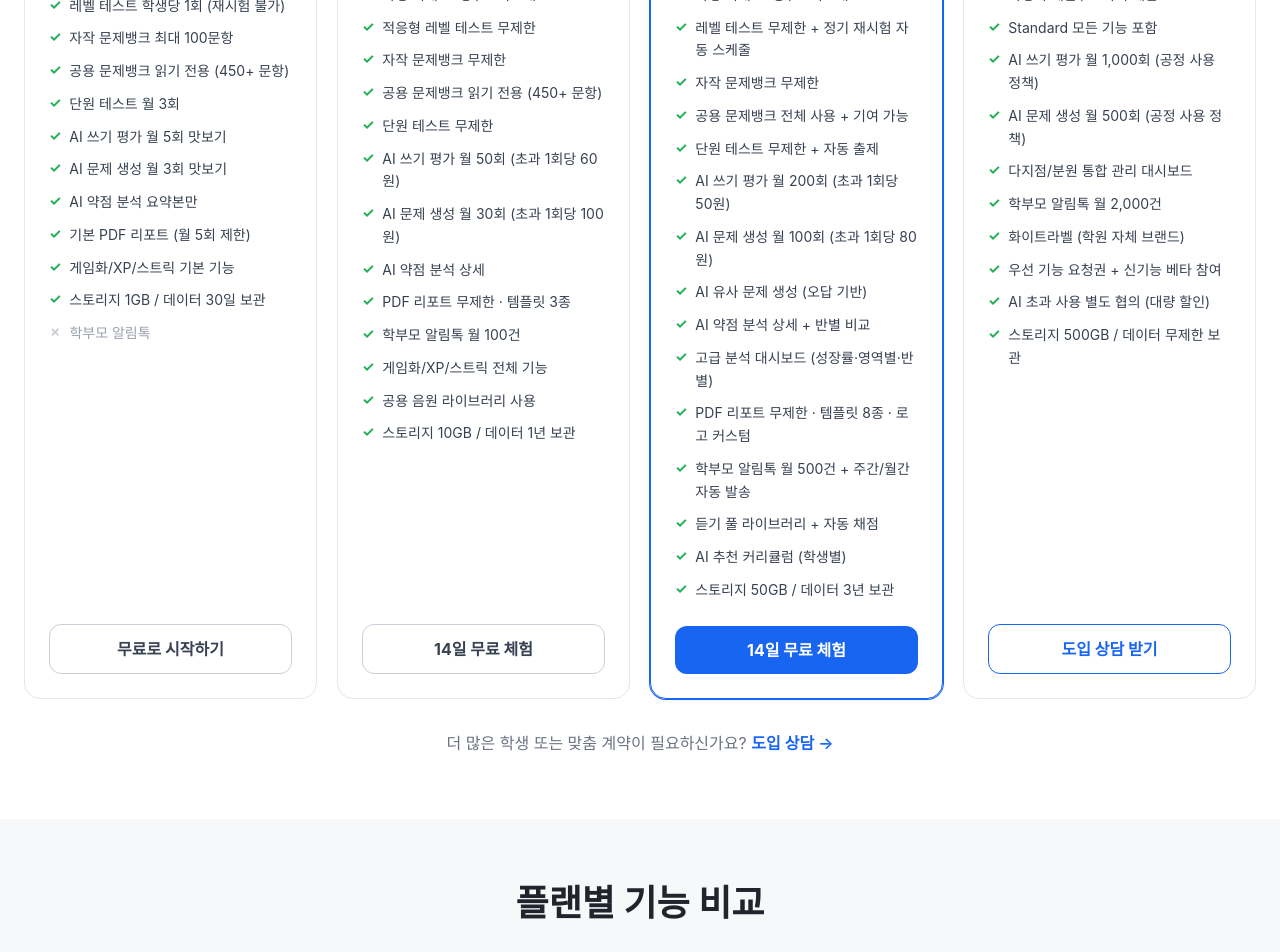
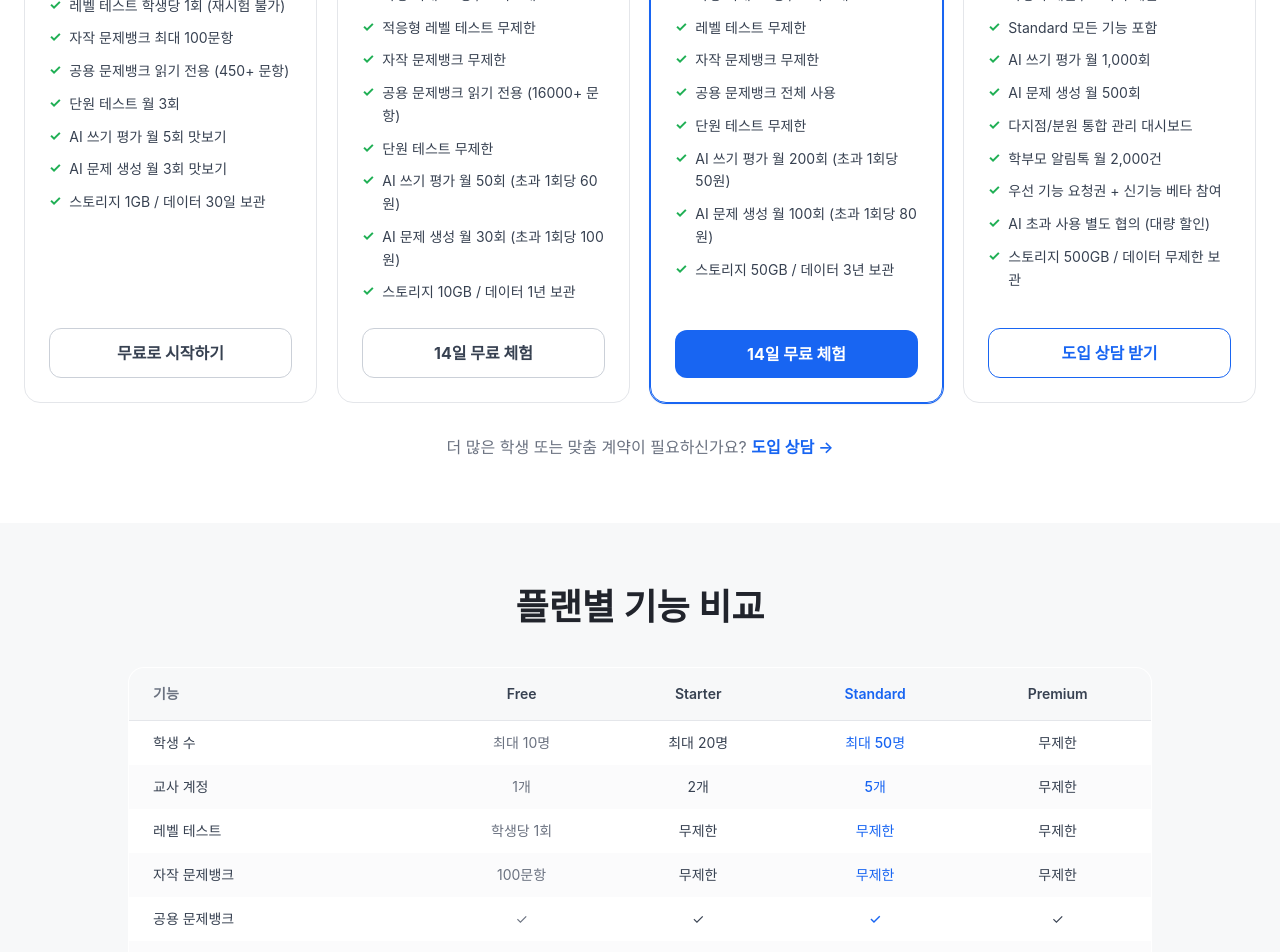
Before and after one commit to pmstevelee/wegoup_website, a Next.js app: page /pricing in a window 1280 px wide. Shown: the part 680-1632 px from the top of the page. Built offline with nearby package versions, Linux system fonts and the light colour scheme.

Commit message:
update(pricing): ivy 요금제 페이지 내용 반영
플랜·비교표·FAQ를 ivy 프로젝트 최신 버전과 동기화합니다.

Co-authored-by: Cursor <cursoragent@cursor.com>

```diff
--- a/app/pricing/page.tsx
+++ b/app/pricing/page.tsx
@@ -28,12 +28,8 @@ const PLANS = [
       { text: '단원 테스트 월 3회' },
       { text: 'AI 쓰기 평가 월 5회 맛보기' },
       { text: 'AI 문제 생성 월 3회 맛보기' },
-      { text: 'AI 약점 분석 요약본만' },
-      { text: '기본 PDF 리포트 (월 5회 제한)' },
-      { text: '게임화/XP/스트릭 기본 기능' },
       { text: '스토리지 1GB / 데이터 30일 보관' },
     ],
-    locked: ['학부모 알림톡'],
     cta: '무료로 시작하기',
     ctaHref: 'https://login.wegoupenglish.com',
     ctaStyle: 'border border-gray-300 text-gray-700 hover:bg-gray-50',
@@ -53,15 +49,10 @@ const PLANS = [
       { text: '학생 최대 20명 / 교사 2개' },
       { text: '적응형 레벨 테스트 무제한' },
       { text: '자작 문제뱅크 무제한' },
-      { text: '공용 문제뱅크 읽기 전용 (450+ 문항)' },
+      { text: '공용 문제뱅크 읽기 전용 (16000+ 문항)' },
       { text: '단원 테스트 무제한' },
       { text: 'AI 쓰기 평가 월 50회 (초과 1회당 60원)' },
       { text: 'AI 문제 생성 월 30회 (초과 1회당 100원)' },
-      { text: 'AI 약점 분석 상세' },
-      { text: 'PDF 리포트 무제한 · 템플릿 3종' },
-      { text: '학부모 알림톡 월 100건' },
-      { text: '게임화/XP/스트릭 전체 기능' },
-      { text: '공용 음원 라이브러리 사용' },
       { text: '스토리지 10GB / 데이터 1년 보관' },
     ],
     cta: '14일 무료 체험',
@@ -81,19 +72,12 @@ const PLANS = [
     badgeColor: 'bg-primary-700',
     features: [
       { text: '학생 최대 50명 / 교사 5개' },
-      { text: '레벨 테스트 무제한 + 정기 재시험 자동 스케줄' },
+      { text: '레벨 테스트 무제한' },
       { text: '자작 문제뱅크 무제한' },
-      { text: '공용 문제뱅크 전체 사용 + 기여 가능' },
-      { text: '단원 테스트 무제한 + 자동 출제' },
+      { text: '공용 문제뱅크 전체 사용' },
+      { text: '단원 테스트 무제한' },
       { text: 'AI 쓰기 평가 월 200회 (초과 1회당 50원)' },
       { text: 'AI 문제 생성 월 100회 (초과 1회당 80원)' },
-      { text: 'AI 유사 문제 생성 (오답 기반)' },
-      { text: 'AI 약점 분석 상세 + 반별 비교' },
-      { text: '고급 분석 대시보드 (성장률·영역별·반별)' },
-      { text: 'PDF 리포트 무제한 · 템플릿 8종 · 로고 커스텀' },
-      { text: '학부모 알림톡 월 500건 + 주간/월간 자동 발송' },
-      { text: '듣기 풀 라이브러리 + 자동 채점' },
-      { text: 'AI 추천 커리큘럼 (학생별)' },
       { text: '스토리지 50GB / 데이터 3년 보관' },
     ],
     cta: '14일 무료 체험',
@@ -113,11 +97,10 @@ const PLANS = [
     features: [
       { text: '학생 무제한 / 교사 무제한' },
       { text: 'Standard 모든 기능 포함' },
-      { text: 'AI 쓰기 평가 월 1,000회 (공정 사용 정책)' },
-      { text: 'AI 문제 생성 월 500회 (공정 사용 정책)' },
+      { text: 'AI 쓰기 평가 월 1,000회 ' },
+      { text: 'AI 문제 생성 월 500회 ' },
       { text: '다지점/분원 통합 관리 대시보드' },
       { text: '학부모 알림톡 월 2,000건' },
-      { text: '화이트라벨 (학원 자체 브랜드)' },
       { text: '우선 기능 요청권 + 신기능 베타 참여' },
       { text: 'AI 초과 사용 별도 협의 (대량 할인)' },
       { text: '스토리지 500GB / 데이터 무제한 보관' },
@@ -138,10 +121,6 @@ const FAQ_ITEMS = [
     a: '초과 사용분은 건당 소액 과금됩니다. Starter는 쓰기 60원/문제 100원, Standard는 쓰기 50원/문제 80원입니다. 크레딧 패키지를 미리 충전해두면 초과 비용을 예측 가능하게 관리할 수 있습니다.',
   },
   {
-    q: '공용 문제뱅크 "기여"는 무엇인가요?',
-    a: 'Standard 이상 플랜에서 학원이 직접 만든 문제를 공용 풀에 공유할 수 있습니다. 기여한 문제가 다른 학원에 사용되면 AI 크레딧 인센티브를 드립니다.',
-  },
-  {
     q: '결제는 어떻게 이루어지나요?',
     a: '현재 수동 입금 확인 방식으로 운영됩니다. 구독 신청 후 관리자 확인을 거쳐 서비스가 활성화됩니다. 카드 자동 결제는 추후 지원 예정입니다.',
   },
@@ -154,19 +133,16 @@ const FAQ_ITEMS = [
 const COMPARE_ROWS: [string, string, string, string, string][] = [
   ['학생 수',          '최대 10명',    '최대 20명',    '최대 50명',    '무제한'],
   ['교사 계정',        '1개',          '2개',          '5개',          '무제한'],
-  ['레벨 테스트',      '1회/학생',     '무제한',       '무제한+자동',  '무제한+자동'],
+  ['레벨 테스트',      '학생당 1회',      '무제한',         '무제한',        '무제한'],
   ['자작 문제뱅크',    '100문항',      '무제한',       '무제한',       '무제한'],
-  ['공용 문제뱅크',    '읽기 전용',    '읽기 전용',    '전체+기여',    '전체+기여'],
-  ['단원 테스트',      '월 3회',       '무제한',       '무제한+자동',  '무제한+자동'],
+  ['공용 문제뱅크',     '✓',           '✓',            '✓',            '✓'],
+  ['단원 테스트',      '월 3회',       '무제한',         '무제한',         '무제한'],
   ['AI 쓰기 평가',     '월 5회',       '월 50회',      '월 200회',     '월 1,000회'],
   ['AI 문제 생성',     '월 3회',       '월 30회',      '월 100회',     '월 500회'],
-  ['AI 유사 문제',     '—',            '—',            '✓',            '✓'],
-  ['AI 약점 분석',     '요약만',       '상세',         '상세+반별비교','상세+반별비교'],
-  ['고급 분석 대시보드','—',           '—',            '✓',            '✓'],
-  ['PDF 리포트',       '월 5회',       '무제한(3종)',   '무제한(8종+로고)', '무제한(8종+로고)'],
-  ['학부모 알림톡',    '❌',           '월 100건',     '월 500건+자동',  '월 2,000건'],
-  ['다지점 통합',      '—',            '—',            '—',            '✓'],
-  ['화이트라벨',       '—',            '—',            '—',            '✓'],
+  ['AI 유사 문제',     '✓',            '✓',            '✓',            '✓'],
+  ['AI 약점 분석',     '상세',          '상세',          '상세',         '상세'],
+  ['고급 분석 대시보드',   '✓',           '✓',            '✓',            '✓'],
+  ['다지점 통합',      '✓',            'X',            '✓',            '✓'],
   ['스토리지',         '1GB',          '10GB',         '50GB',         '500GB'],
   ['데이터 보관',      '30일',         '1년',          '3년',          '무제한'],
 ]
@@ -175,7 +151,8 @@ export default function PricingPage() {
   return (
     <>
       <LandingNav />
-      <main><div className="bg-white">
+      <main>
+        <div className="bg-white">
           {/* Hero */}
           <section className="py-20 text-center px-6 bg-gray-50 border-b border-gray-200">
             <ScrollReveal>
@@ -240,7 +217,7 @@ export default function PricingPage() {
                             {f.text}
                           </li>
                         ))}
-                    {plan.locked?.map((f) => (
+                        {'locked' in plan && plan.locked?.map((f) => (
                           <li key={f} className="flex items-start gap-2 text-sm text-gray-400 leading-relaxed">
                             <span className="text-gray-300 font-bold flex-shrink-0 leading-5">✗</span>
                             {f}
```
Lines whose indentation alone changed are shown as unchanged.
